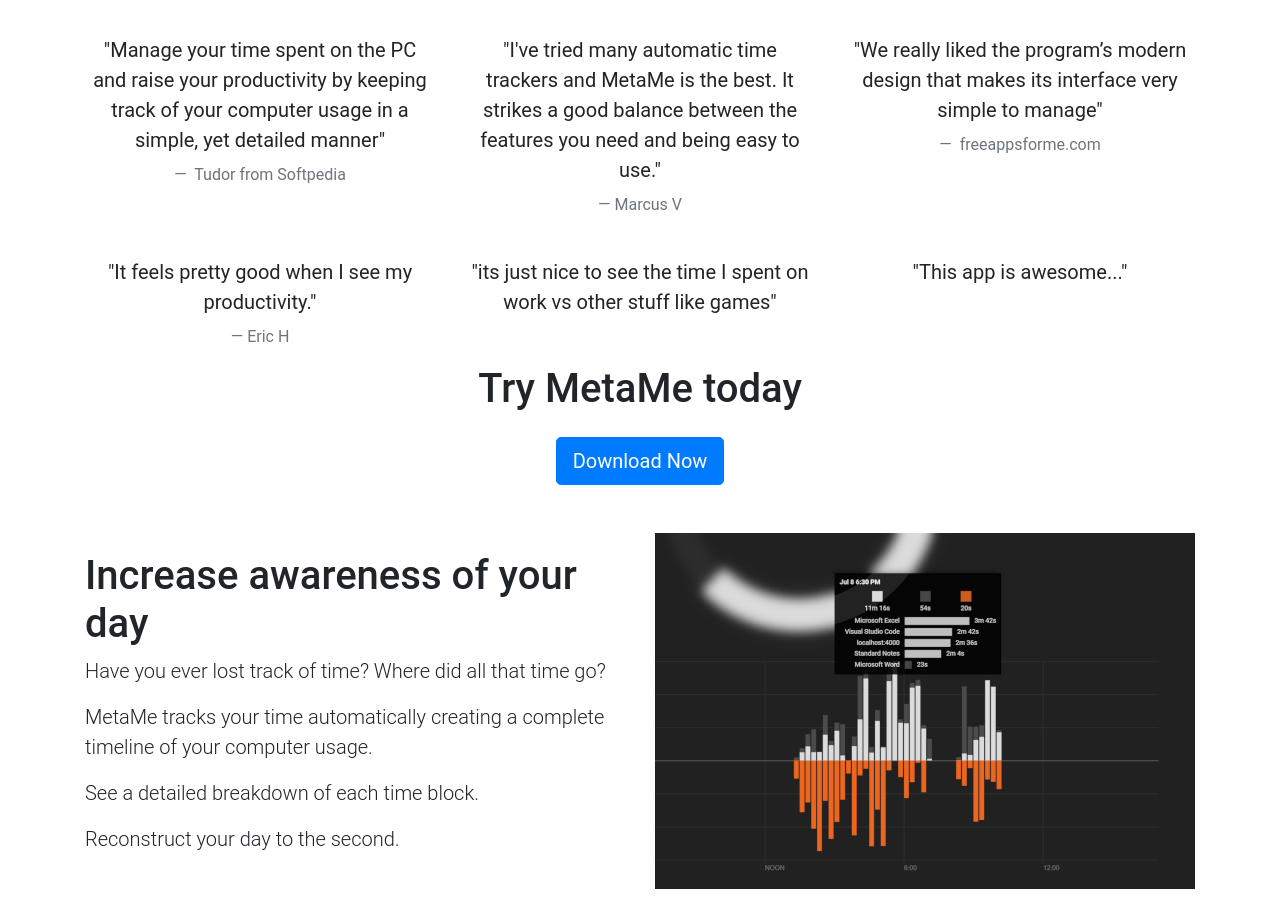
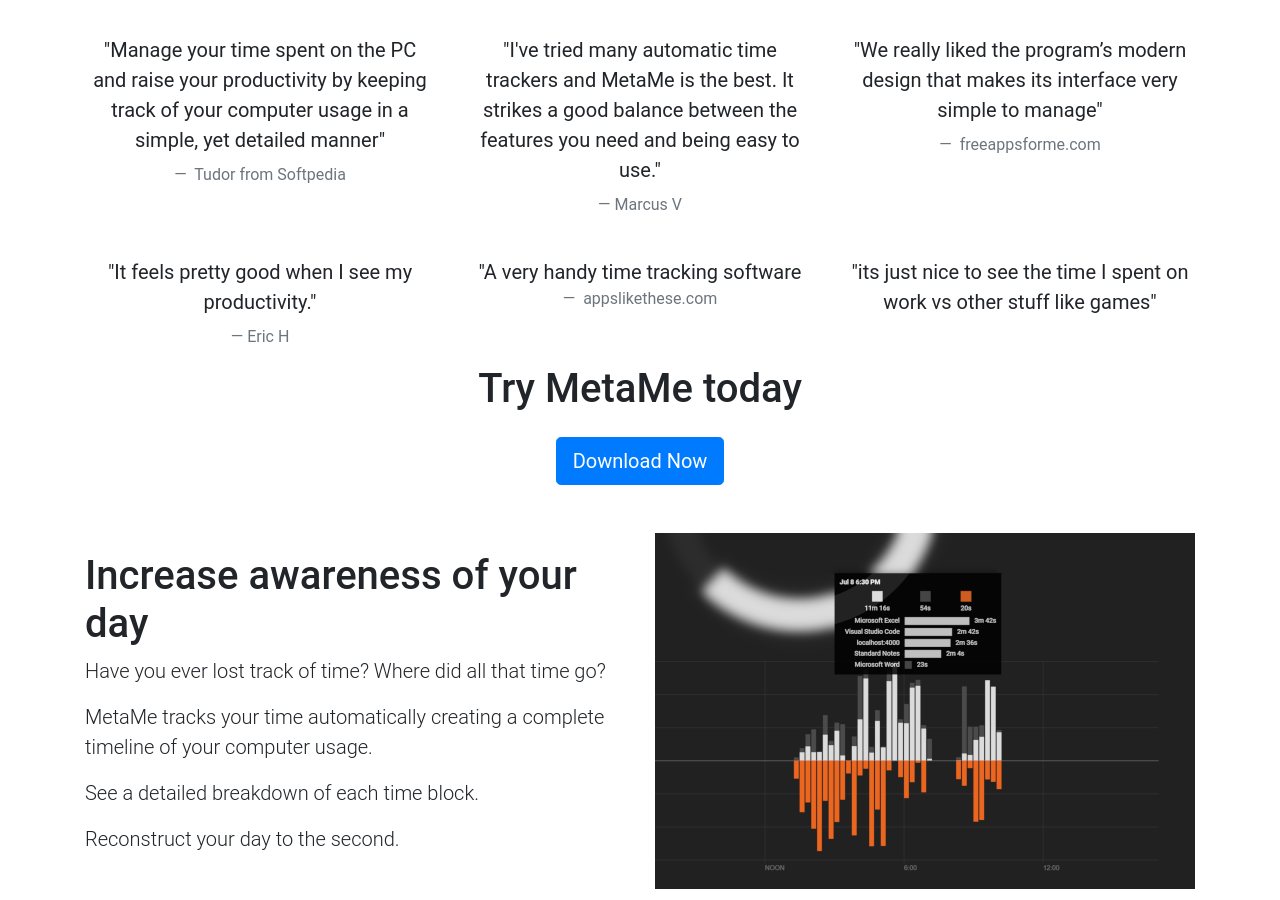
Before and after one commit to meta-me/metame-website, a Jekyll site: the page built from index.html, in a window 1280 px wide and 900 px high, scrolled down 1196 px. Built offline with Jekyll 4.4.1, drawn with Linux system fonts in a browser that asks for light colours; comment, search, counter and statistics services are not loaded.

Commit message:
Added appslikethese.com review

```diff
--- a/index.html
+++ b/index.html
@@ -142,15 +142,22 @@
       </div>
       <div class="col-xs-12 col-md-6 col-lg-4 text-center mt-4">
         <blockquote class="blockquote">
+          <p class="mb-0">"A very handy time tracking software</p>
+          <footer class="blockquote-footer">
+            <a
+              class="text-reset text-decoration-none"
+              href="https://appslikethese.com/metame-software-review/"
+              >appslikethese.com</a
+            >
+          </footer>
+        </blockquote>
+      </div>
+      <div class="col-xs-12 col-md-6 col-lg-4 text-center mt-4">
+        <blockquote class="blockquote">
           <p class="mb-0">
             "its just nice to see the time I spent on work vs other stuff like
             games"
           </p>
-        </blockquote>
-      </div>
-      <div class="col-xs-12 col-md-6 col-lg-4 text-center mt-4">
-        <blockquote class="blockquote">
-          <p class="mb-0">"This app is awesome..."</p>
         </blockquote>
       </div>
     </div>
```
